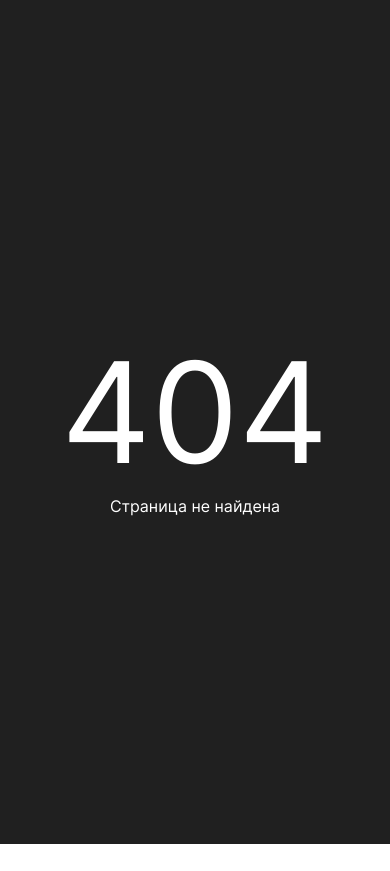
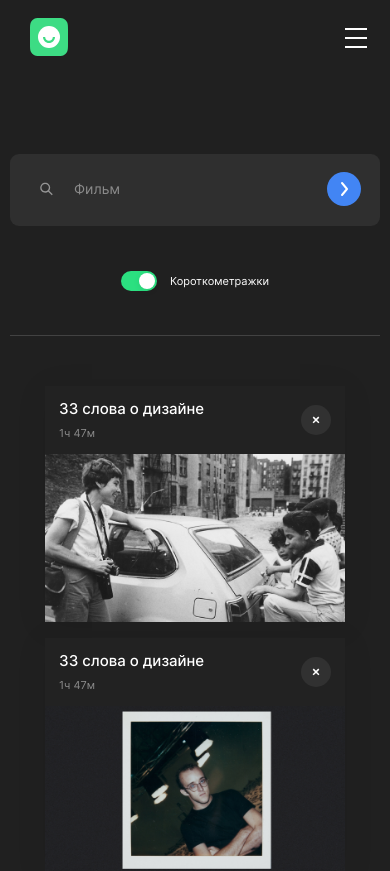
Before and after one commit to Daniel-Goncharov/movies-explorer-frontend, a React (Create React App) app: page /saved-movies in a window 390 px wide. Before the commit this address had no page. Shown: the top 871 px of the page. Before the commit the page ends 844 px from the top, so only its background shows below. Built offline with nearby package versions, Linux system fonts and the light colour scheme.

Commit message:
Добавляет компанент saved-movies

```diff
--- a/src/components/App/App.js
+++ b/src/components/App/App.js
@@ -4,12 +4,14 @@ import Profile from '../User/Profile/Profile';
 import Main from '../Main/Main';
 import NotFound from '../NotFound/NotFound';
 import Movies from '../Movies/Movies';
+import SavedMovies from '../SavedMovies/SavedMovies';
 
 function App() {
   return (
     <Routes>
       <Route path = '/' element = {<Main isLoggedIn={false}/>}/>
       <Route path = '/movies' element = {<Movies isLoggedIn={true}/>}/>
+      <Route path = '/saved-movies' element = {<SavedMovies isLoggedIn={true}/>}/>
       <Route path = '/profile' element = {<Profile/>}/>
       <Route path = '*' element = {<NotFound/>}/>
     </Routes>
--- /dev/null
+++ b/src/components/SavedMovies/SavedMovies.css
@@ -0,0 +1,26 @@
+.saved-movies {
+  max-width: 1280px;
+  width: 100%;
+  padding: 70px 70px 80px;
+  display: flex;
+  flex-direction: column;
+  justify-content: space-between;
+  align-items: center;
+  flex-shrink: 0;
+  flex-grow: 1;
+}
+
+@media screen and (max-width: 1024px) {
+  .saved-movies {
+    padding-top: 80px;
+    padding-right: 30px;
+    padding-left: 30px;
+  }
+}
+
+@media screen and (max-width: 600px) {
+  .saved-movies {
+    padding-right: 10px;
+    padding-left: 10px;
+  }
+}
--- /dev/null
+++ b/src/components/SavedMovies/SavedMovies.js
@@ -0,0 +1,18 @@
+import './SavedMovies.css'
+import Footer from "../Layout/Footer/Footer";
+import Header from "../Layout/Header/Header";
+import MoviesCardList from "../MoviesCardList/MoviesCardList";
+import SearchForm from "../SearchForm/SearchForm";
+
+export default function SavedMovies() {
+  return (
+    <>
+      <Header isLoggedIn={true}/>
+      <main className="saved-movies">
+        <SearchForm/>
+        <MoviesCardList isSavedMovies={true}/>
+      </main>
+      <Footer/>
+    </>
+  )
+}
```
